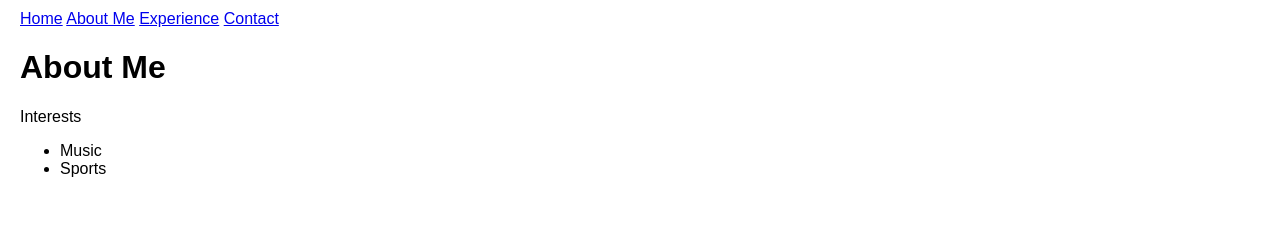
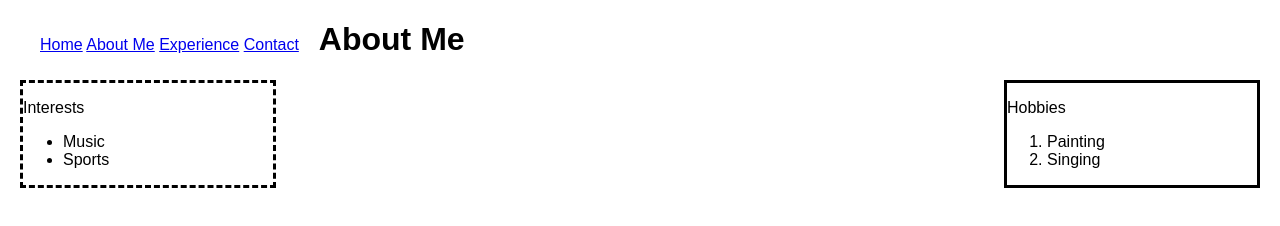
Before and after one commit to raizhang/webdev-intro-workshop, a plain HTML site: page about.html in a window 1280 px wide. Drawn offline with Linux system fonts and the light colour scheme.

Commit message:
about css

```diff
--- a/about.html
+++ b/about.html
@@ -8,7 +8,7 @@
     <link href="index.css" rel="stylesheet" type="text/css" />
   </head>
   <body>
-    <div>
+    <div class="navbar">
       <a href="home.html">Home</a>
       <a href="#" class="disabled"">About Me</a>
       <a href="experience.html">Experience</a>
@@ -16,13 +16,20 @@
     </div>
     <div>
         <h1>About Me</h1>
-    <div>
+    <div class="leftbox">
       <p>Interests</p>
       <ul>
       <li>Music</li>
       <li>Sports</li>
       </ul>
     </div>
+    <div class="rightbox">
+      <p>Hobbies</p>
+      <ol>
+        <li>Painting</li>
+        <li>Singing</li>
+      </ol>
+    </div>
 
   </div>
 
--- a/index.css
+++ b/index.css
@@ -32,3 +32,15 @@ body {
   height: 250px;
   border-radius: 50%;
 }
+
+.leftbox {
+  width: 250px;
+  float: left;
+  border-style: dashed;
+}
+
+.rightbox {
+  width: 250px;
+  float: right;
+  border-style: solid;
+}
```
